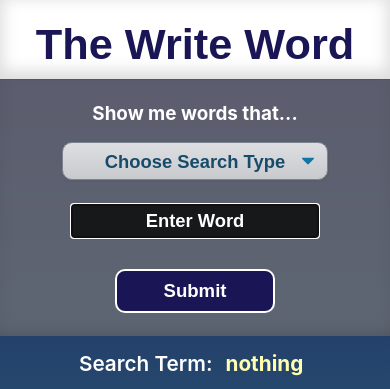
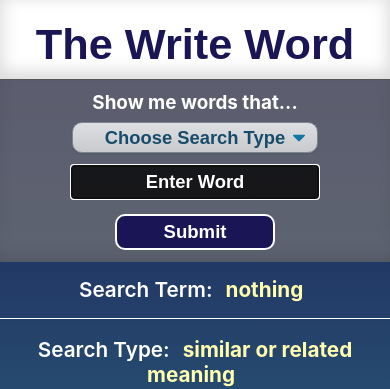
Before and after one commit to gmcln-rct/writeword, a React (Create React App) app: page / in a window 390 px wide. Shown: the top 389 px of the page. Built offline with nearby package versions, Linux system fonts and the light colour scheme; no server answers; a web font is replaced by a local one.

Commit message:
Move submit

```diff
--- a/src/components/InputForm.js
+++ b/src/components/InputForm.js
@@ -42,9 +42,9 @@ const InputForm = () => {
   return (
     <>
       <form onSubmit={handleSubmit}>
+        <span id="input-span">
+
         <h1 className="input-header">Show me words that...</h1>
-
-
         <select
           className="select-css"
           name="choose search type"
@@ -67,6 +67,7 @@ const InputForm = () => {
           onChange={(e) => setWord(e.target.value)}
           required
         />
+        </span>
         <button type="submit" name="submit" value="Submit" >Submit</button>
         {/* <input type="submit" name="submit" value="Submit" /> */}
       </form>
--- a/src/styles/index.scss
+++ b/src/styles/index.scss
@@ -67,10 +67,10 @@ nav {
 // FORM
 
 form {
-  display: flex;
-  flex-direction: row;
-  justify-content: center;
-  align-items: center;
+      display: flex;
+      flex-direction: column;
+      justify-content: center;
+      align-items: center;
 
   padding: 1vmin 0;
   background-color: rgbA(119, 119, 119, 0.7);
@@ -84,6 +84,13 @@ form {
     line-height: calc(22px + (36 - 22) * ((100vw - 300px) / (1800 - 300)));
     font-weight: 700;
     color: #ffffff;
+  }
+
+  #input-span {
+      display: flex;
+      flex-direction: row;
+      justify-content: center;
+      align-items: center;
   }
 
   input {
@@ -296,31 +303,37 @@ footer {
 //
 
 
-@media only screen and (max-width: 1020px) {
+@media only screen and (max-width: 800px) {
   form {
-    display: flex;
-    flex-direction: column;
 
-    padding: 4vmin 0;
+
+    padding: 1vmin 0;
+
+    #input-span {
+      display: flex;
+      flex-direction: column;
+      justify-content: center;
+      align-items: center;
+    }
 
     h1 {
-      margin: 2vmin 0;
+      margin: 2vmin 0 0 0;
     }
 
     input  {
-      margin: 4vmin 0vmin;
+      margin: 1vmin 0vmin;
     }
 
     button {
-      margin: 4vmin 0 2vmin 0;
-      padding: 2vmin 12vmin;
+      margin: 3vmin 0 2vmin 0;
+      padding: 1vmin 12vmin;
 
       color: #fff;
       background: $darkblue;
     }
 
     .select-css {
-      padding: 2vmin 4vmin;
+      padding: 1vmin 4vmin;
     }
 
   }
```
